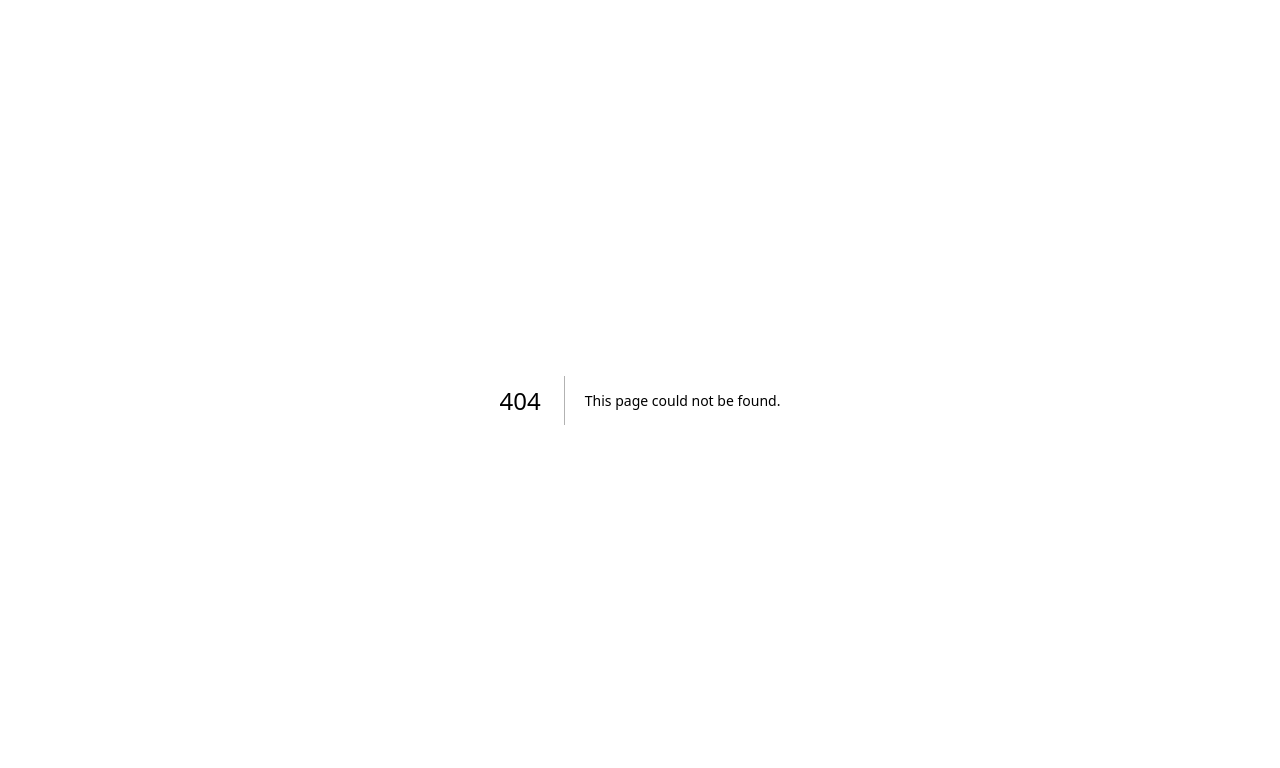
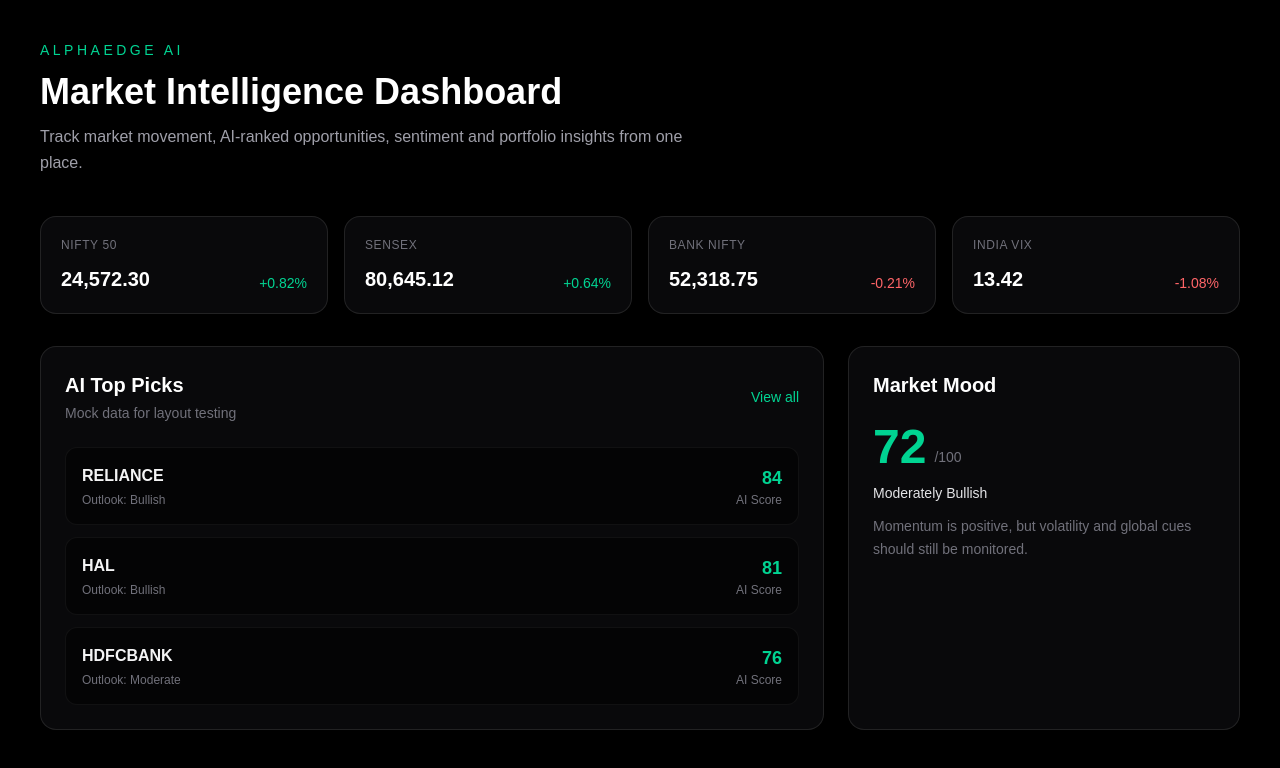
Before and after one commit to PrayagKhurana-web/AlphaEdge-AI, a Next.js app in the folder frontend/: page /dashboard in a window 1280 px wide. Before the commit this address had no page. Shown: the top 768 px of the page. Built offline with nearby package versions, Linux system fonts and the light colour scheme.

Commit message:
feat(frontend): add initial dashboard page

```diff
--- /dev/null
+++ b/frontend/src/app/dashboard/page.tsx
@@ -0,0 +1,129 @@
+const METRICS = [
+  { label: "NIFTY 50", value: "24,572.30", change: "+0.82%" },
+  { label: "SENSEX", value: "80,645.12", change: "+0.64%" },
+  { label: "BANK NIFTY", value: "52,318.75", change: "-0.21%" },
+  { label: "INDIA VIX", value: "13.42", change: "-1.08%" },
+];
+
+const AI_PICKS = [
+  { symbol: "RELIANCE", score: 84, outlook: "Bullish" },
+  { symbol: "HAL", score: 81, outlook: "Bullish" },
+  { symbol: "HDFCBANK", score: 76, outlook: "Moderate" },
+];
+
+export default function DashboardPage() {
+  return (
+    <main className="min-h-screen bg-black px-6 py-10 text-white sm:px-10">
+      <div className="mx-auto max-w-7xl">
+        <div className="mb-10 flex flex-col gap-3">
+          <p className="text-sm uppercase tracking-[0.25em] text-emerald-400">
+            AlphaEdge AI
+          </p>
+
+          <h1 className="text-3xl font-semibold sm:text-4xl">
+            Market Intelligence Dashboard
+          </h1>
+
+          <p className="max-w-2xl text-sm leading-relaxed text-zinc-400 sm:text-base">
+            Track market movement, AI-ranked opportunities, sentiment and
+            portfolio insights from one place.
+          </p>
+        </div>
+
+        <section className="grid grid-cols-2 gap-4 lg:grid-cols-4">
+          {METRICS.map((metric) => {
+            const isPositive = metric.change.startsWith("+");
+
+            return (
+              <article
+                key={metric.label}
+                className="rounded-2xl border border-white/10 bg-zinc-950 p-5"
+              >
+                <p className="text-xs uppercase tracking-wider text-zinc-500">
+                  {metric.label}
+                </p>
+
+                <div className="mt-3 flex items-end justify-between gap-3">
+                  <p className="text-xl font-semibold">{metric.value}</p>
+
+                  <p
+                    className={`text-sm font-medium ${
+                      isPositive ? "text-emerald-400" : "text-red-400"
+                    }`}
+                  >
+                    {metric.change}
+                  </p>
+                </div>
+              </article>
+            );
+          })}
+        </section>
+
+        <section className="mt-8 grid gap-6 lg:grid-cols-[2fr_1fr]">
+          <article className="rounded-2xl border border-white/10 bg-zinc-950 p-6">
+            <div className="mb-6 flex items-center justify-between">
+              <div>
+                <h2 className="text-xl font-semibold">AI Top Picks</h2>
+                <p className="mt-1 text-sm text-zinc-500">
+                  Mock data for layout testing
+                </p>
+              </div>
+
+              <a
+                href="/ai-picks"
+                className="text-sm font-medium text-emerald-400 hover:text-emerald-300"
+              >
+                View all
+              </a>
+            </div>
+
+            <div className="space-y-3">
+              {AI_PICKS.map((stock) => (
+                <div
+                  key={stock.symbol}
+                  className="flex items-center justify-between rounded-xl border border-white/5 bg-black/50 px-4 py-4"
+                >
+                  <div>
+                    <p className="font-semibold text-zinc-100">
+                      {stock.symbol}
+                    </p>
+                    <p className="mt-1 text-xs text-zinc-500">
+                      Outlook: {stock.outlook}
+                    </p>
+                  </div>
+
+                  <div className="text-right">
+                    <p className="text-lg font-semibold text-emerald-400">
+                      {stock.score}
+                    </p>
+                    <p className="text-xs text-zinc-500">AI Score</p>
+                  </div>
+                </div>
+              ))}
+            </div>
+          </article>
+
+          <article className="rounded-2xl border border-white/10 bg-zinc-950 p-6">
+            <h2 className="text-xl font-semibold">Market Mood</h2>
+
+            <div className="mt-6">
+              <div className="flex items-end gap-2">
+                <p className="text-5xl font-semibold text-emerald-400">72</p>
+                <p className="pb-1 text-sm text-zinc-500">/100</p>
+              </div>
+
+              <p className="mt-3 text-sm font-medium text-zinc-200">
+                Moderately Bullish
+              </p>
+
+              <p className="mt-3 text-sm leading-relaxed text-zinc-500">
+                Momentum is positive, but volatility and global cues should
+                still be monitored.
+              </p>
+            </div>
+          </article>
+        </section>
+      </div>
+    </main>
+  );
+}
```
